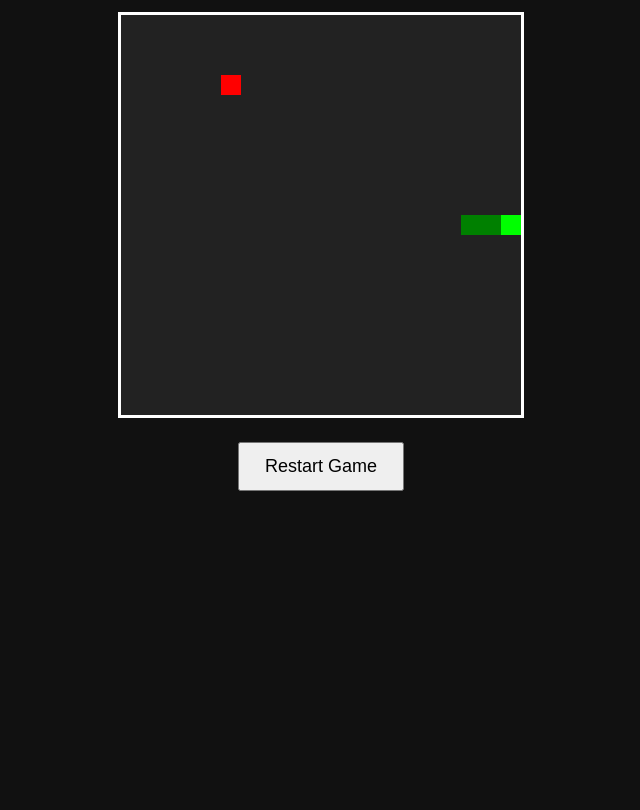
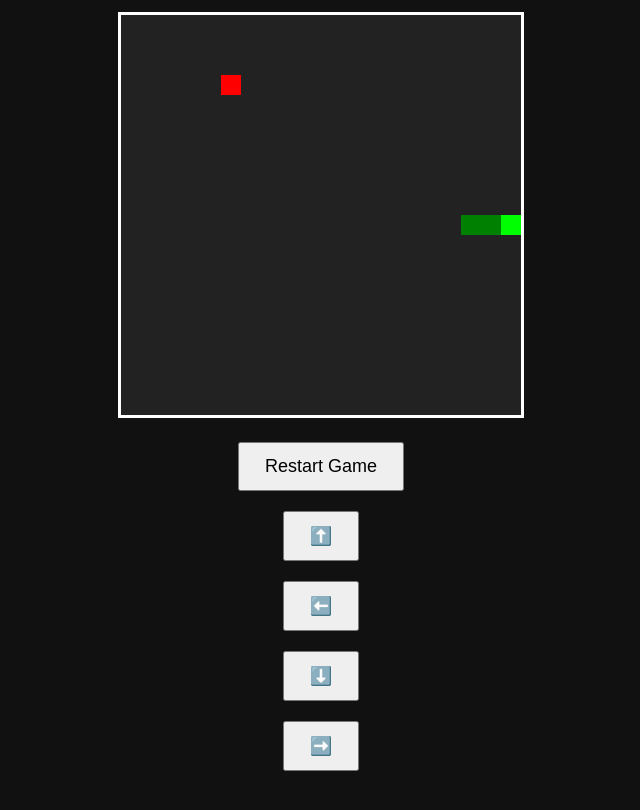
Before and after one commit to junior68241327-hash/junior68241327-hash, a plain HTML site: page index.html in a window 1280 px wide. Shown: the part 118-928 px from the top of the page, without its empty margins (319-959 px from the left). Before the commit the page ends 800 px from the top, so only its background shows below. Drawn offline with Linux system fonts and the light colour scheme.

Commit message:
Update index.html

```diff
--- a/index.html
+++ b/index.html
@@ -15,7 +15,15 @@
   <canvas id="gameCanvas" width="400" height="400"></canvas>
 
   <button id="restart">Restart Game</button>
+<div class="controls">
+  <button onclick="changeDirection('UP')">⬆️</button>
 
+  <div>
+    <button onclick="changeDirection('LEFT')">⬅️</button>
+    <button onclick="changeDirection('DOWN')">⬇️</button>
+    <button onclick="changeDirection('RIGHT')">➡️</button>
+  </div>
+</div>
   <script src="script.js"></script>
 </body>
 </html>
```
